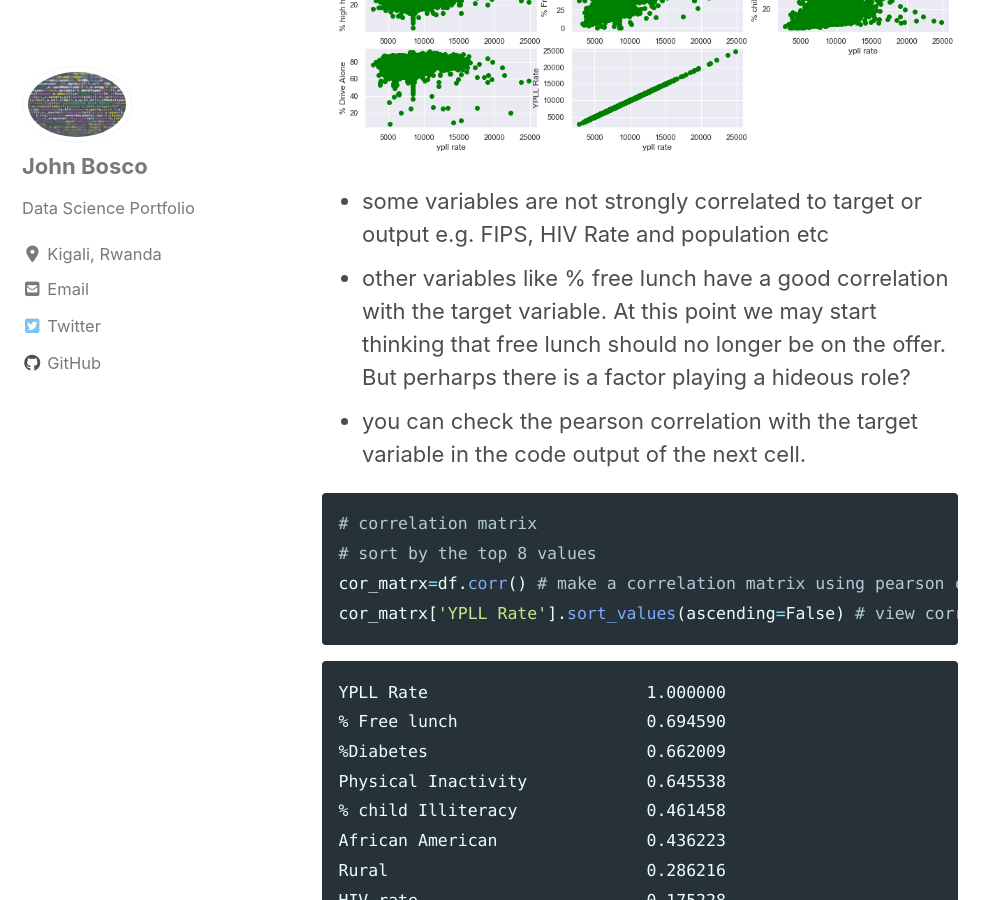
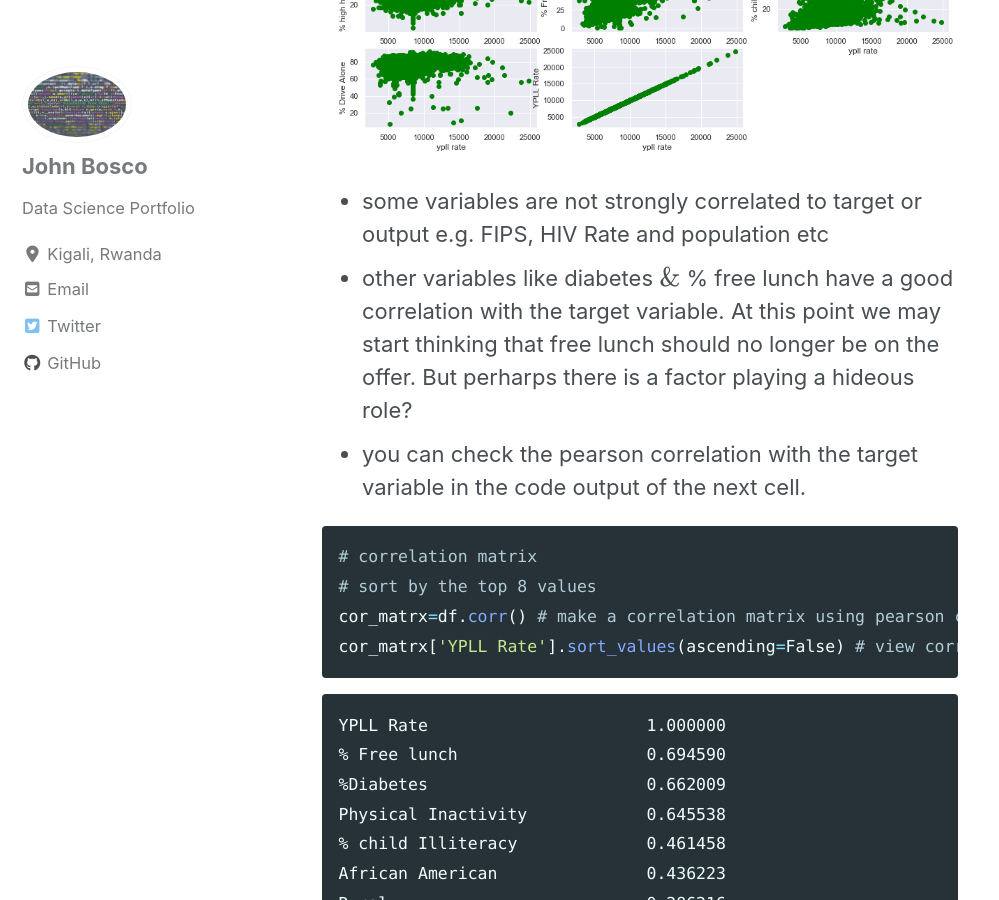
Before and after one commit to boscoj2008/boscoj2008.github.io, a Jekyll site: the page built from _posts/2018-08-22-LinearRegression.md, in a window 1280 px wide and 900 px high, scrolled down 11660 px. Shown: the whole window, without its empty margins (0-999 px from the left). Built offline with Jekyll 4.4.1, drawn with Linux system fonts in a browser that asks for light colours; cached includes are drawn as plain includes; nearby versions of some CDN libraries; formulas are drawn with MathJax 3.

Commit message:
fresh commit

```diff
--- a/_posts/2018-08-22-LinearRegression.md
+++ b/_posts/2018-08-22-LinearRegression.md
@@ -850,7 +850,7 @@ for i in range(len(plot)): # plot target against different attributes
 <!-- ![png](output_21_0.png) -->
 
 - some variables are not strongly correlated to target or output e.g. FIPS, HIV Rate and population etc
-- other variables like % free lunch have a good correlation with the target variable. At this point we may start thinking that free lunch should no longer be on the offer. But perharps there is a factor playing a hideous role?
+- other variables like diabetes $\&$ % free lunch have a good correlation with the target variable. At this point we may start thinking that free lunch should no longer be on the offer. But perharps there is a factor playing a hideous role?
 - you can check the pearson correlation with the target variable in the code output of the next cell.
 
 
```
